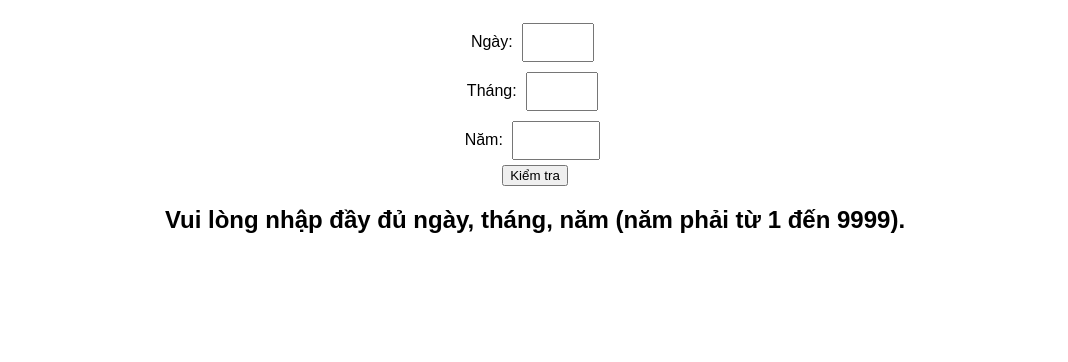
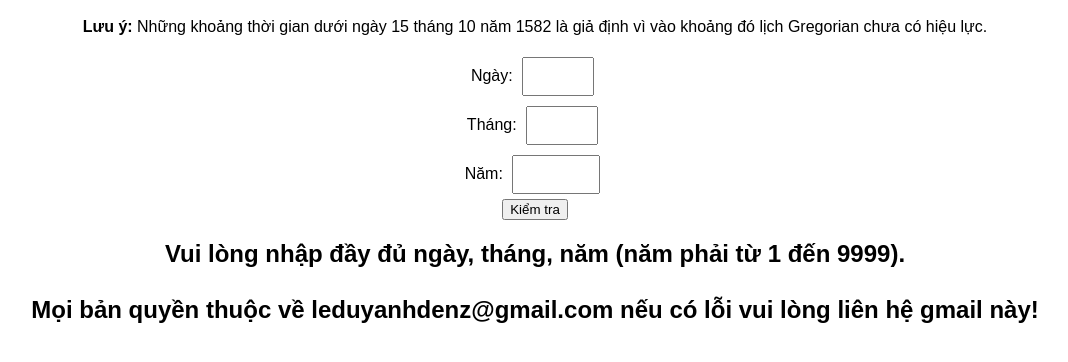
Before and after one commit to leduyanh2009/duonglich, a plain HTML site: page index.html in a window 1280 px wide. Both pictures are taken after a click on the button "Kiểm tra". Shown: the part 90-452 px from the top of the page, without its empty margins (105-1173 px from the left). Drawn offline with Linux system fonts and the light colour scheme.

Commit message:
Update index.html

```diff
--- a/index.html
+++ b/index.html
@@ -22,6 +22,7 @@
 </head>
 <body>
     <h1>Gregory Date Checker</h1>
+    <p><strong>Lưu ý:</strong> Những khoảng thời gian dưới ngày 15 tháng 10 năm 1582 là giả định vì vào khoảng đó lịch Gregorian chưa có hiệu lực.</p>
     <label>Ngày: <input type="number" id="day" min="1" max="31"></label><br>
     <label>Tháng: <input type="number" id="month" min="1" max="12"></label><br>
     <label>Năm: <input type="number" id="year" min="1" max="9999"></label><br>
@@ -75,6 +76,7 @@
                     }
                 }
             }
+            result += "<br><br>Mọi bản quyền thuộc về leduyanhdenz@gmail.com nếu có lỗi vui lòng liên hệ gmail này!";
             document.getElementById('result').innerHTML = result;
         }
     </script>
```
